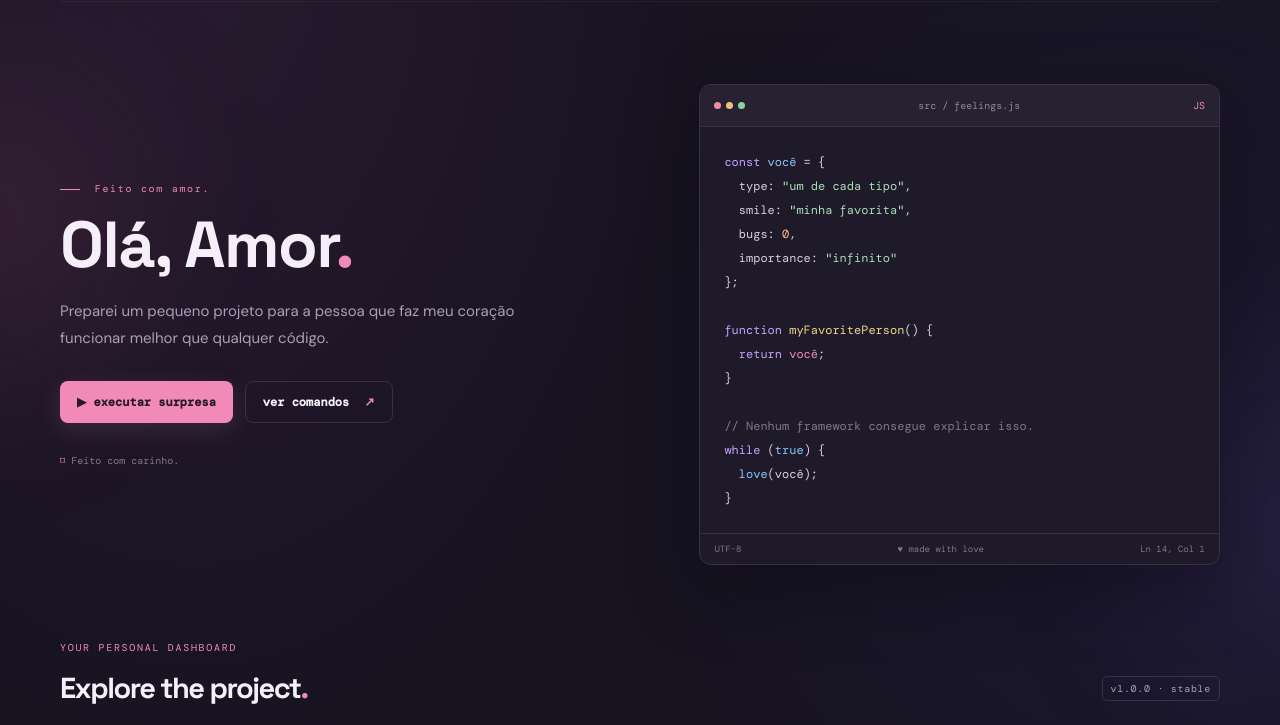
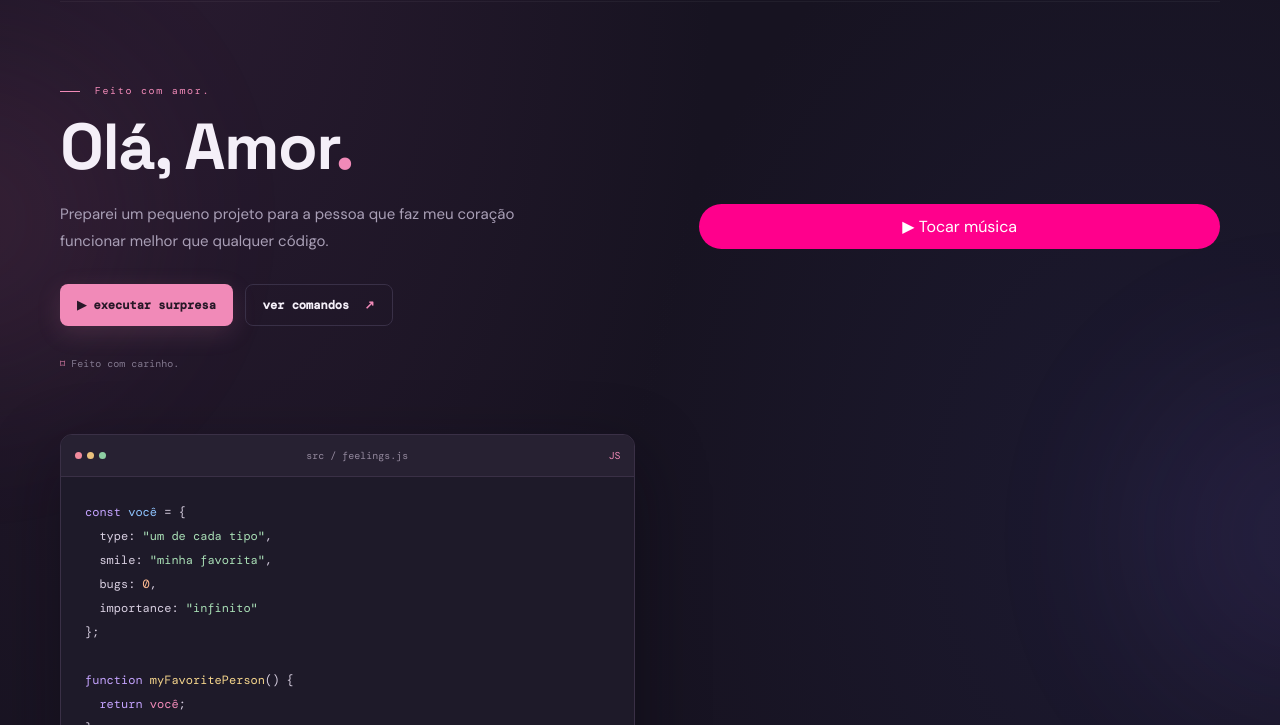
Before and after one commit to Ryan4880/RYYCA, a plain HTML site: page index.html in a window 1280 px wide. Shown: the part 74-799 px from the top of the page. Drawn offline with nearby package versions, Linux system fonts and the light colour scheme.

Commit message:
Update index.html

```diff
--- a/index.html
+++ b/index.html
@@ -36,6 +36,11 @@
         </div>
         <div class="hero-footnote"><span class="tiny-lock">⌑</span>Feito com carinho.</div>
       </div>
+      <button id="botaoMusica">
+    ▶ Tocar música
+</button>
+
+<script src="script.js"></script>
 
       <div class="code-window" aria-label="Prévia de código">
         <div class="window-bar">
```
